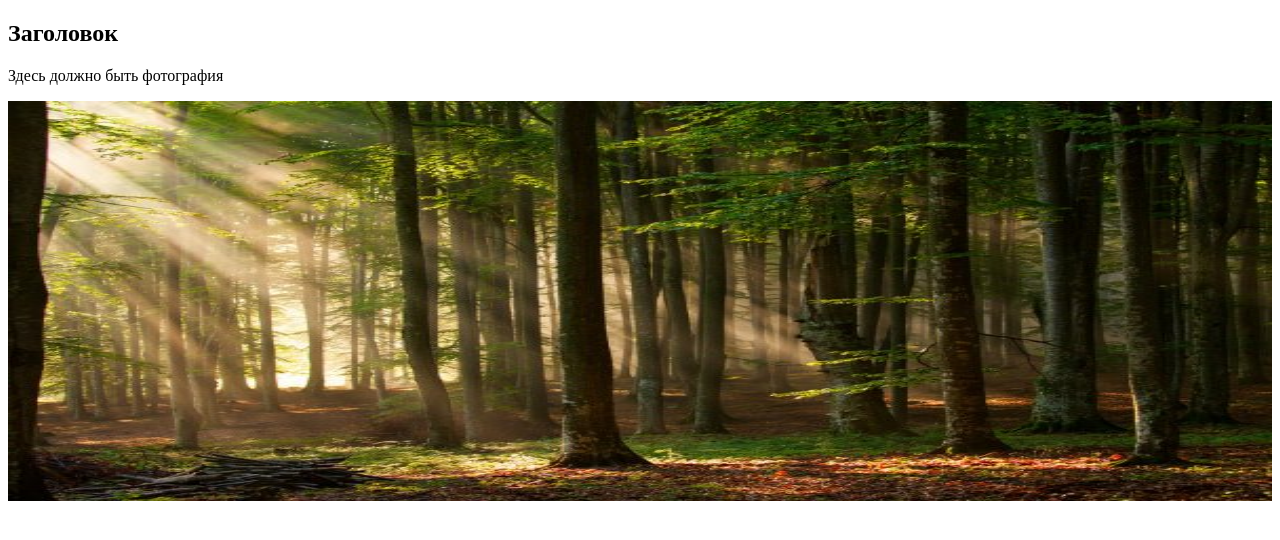
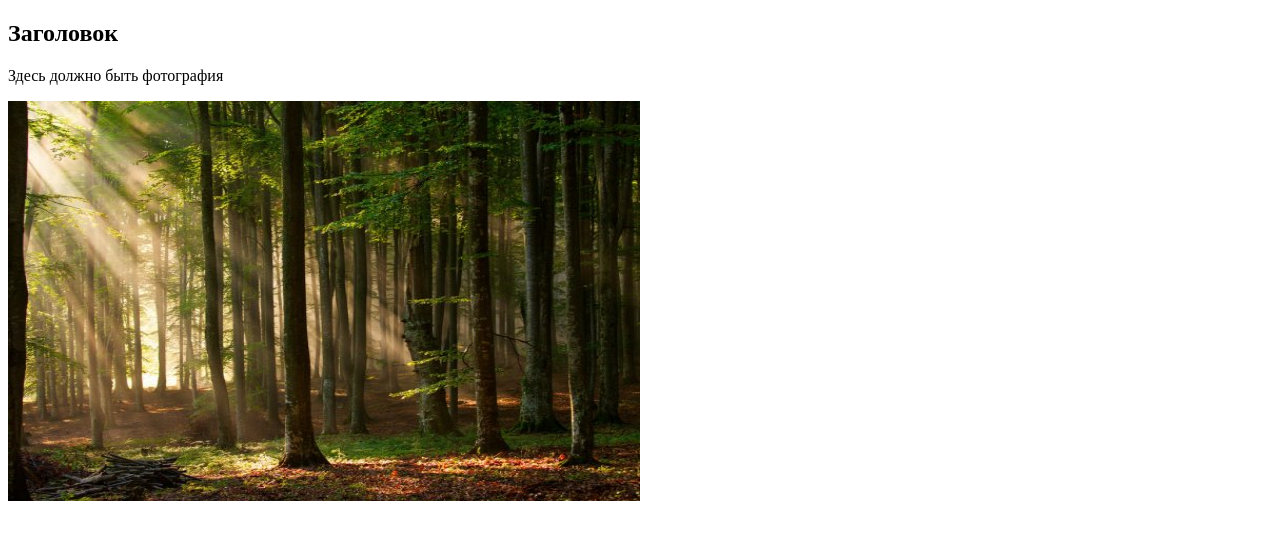
Before and after one commit to nickma07/Toy, a plain HTML site: page index.html in a window 1280 px wide. Drawn offline with Linux system fonts and the light colour scheme.

Commit message:
Update index.html

```diff
--- a/index.html
+++ b/index.html
@@ -3,7 +3,7 @@
   <head>
 <style>
 img
-{width: 100%;
+{width: 50%;
 }
 </style>
     </head>
```
